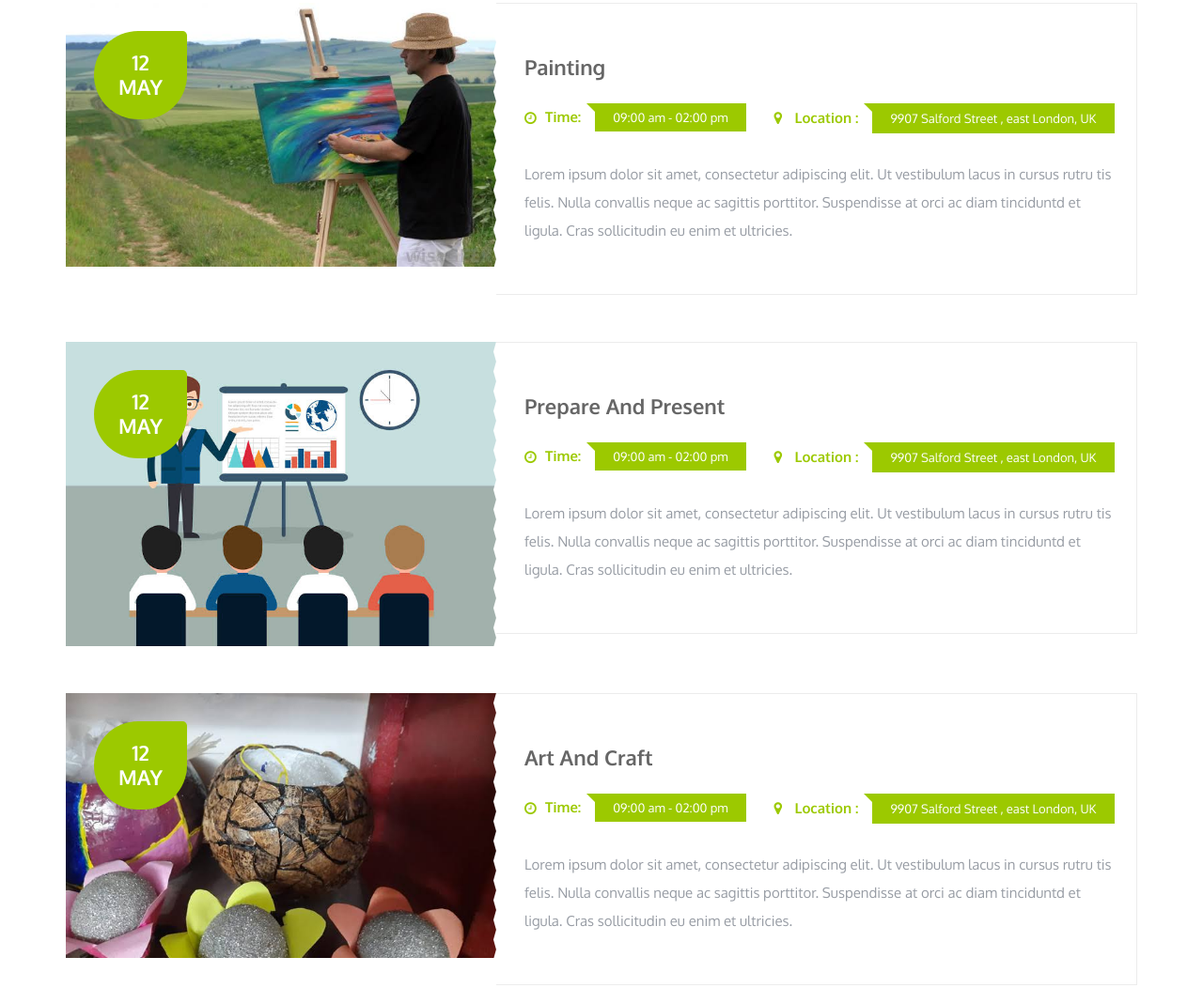
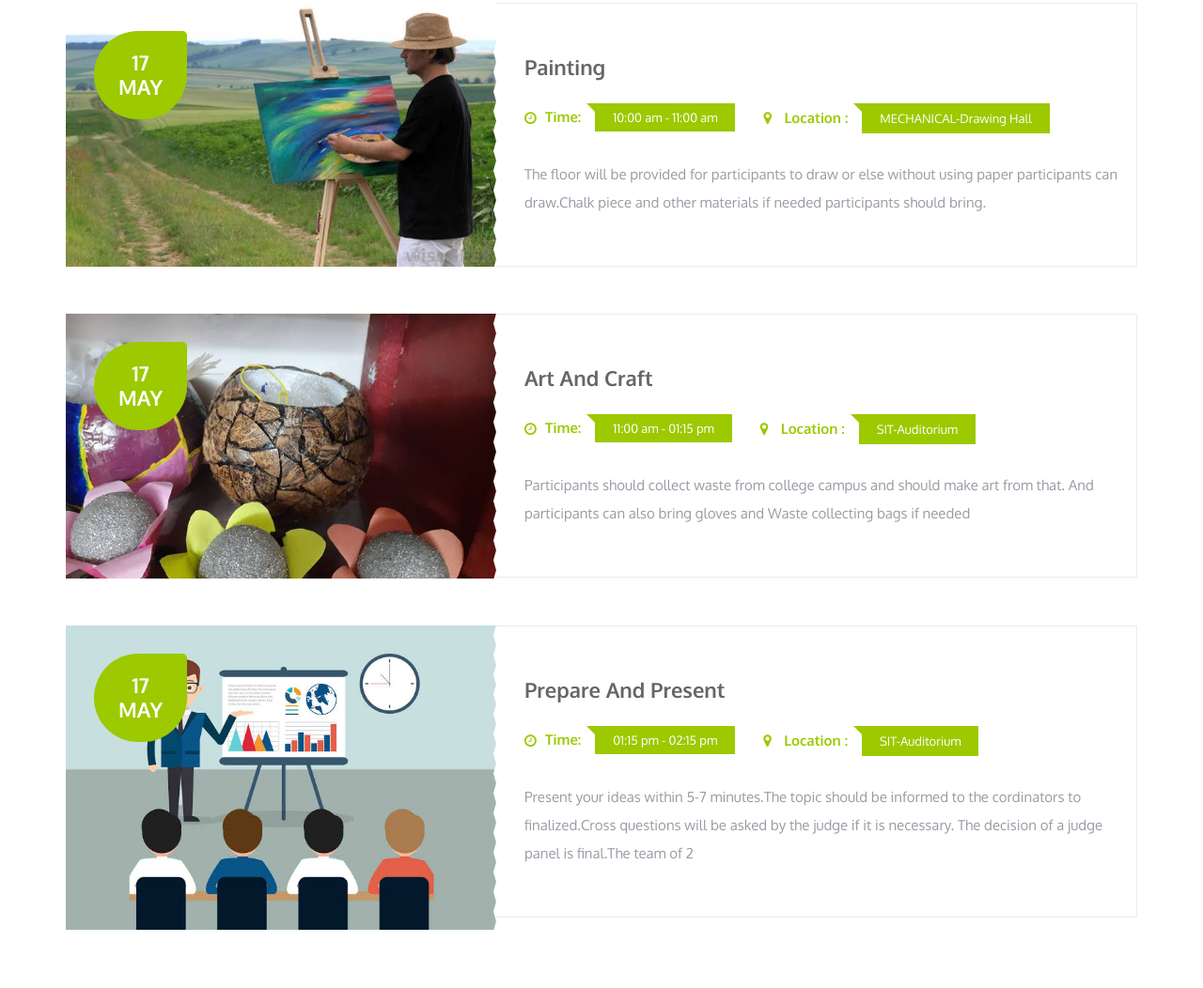
Before and after one commit to sitecoclub/ECOCLUB.com, a plain HTML site: page index.html in a window 1280 px wide. Shown: the part 2617-3669 px from the top of the page at 94% size. Drawn offline with Linux system fonts and the light colour scheme; some packages are replaced by stand-ins of ours; files whose address does not match are found by name.

Commit message:
Update index.html

```diff
--- a/index.html
+++ b/index.html
@@ -188,12 +188,6 @@
                                             </section>
                                         </div>
                                      </li>
-
-
-
-
-
-
                                 </ul>
                             </div>
                         </div>
@@ -318,66 +312,65 @@
                                     <li class="col-md-12">
                                         <figure>
                                             <a href="#"><img src="extra-images/modren-event-img3.jpeg" alt=""></a>
-                                            <time datetime="2022-05-12 20:00">12<br>MAY</time>
+                                            <time datetime="2022-05-12 20:00">17<br>MAY</time>
                                         </figure>
                                         <div class="environment-modren-event-text">
                                             <h3><a href="#">Painting</a></h3>
                                             <ul class="environment-event-option">
                                                 <li>
                                                     <i class="fa fa-clock-o"></i> Time:
-                                                    <time datetime="2022-05-12 20:00">09:00 am - 02:00 pm</time>
+                                                    <time datetime="2022-05-12 20:00">10:00 am - 11:00 am</time>
                                                 </li>
                                                 <li>
                                                     <i class="fa fa-map-marker"></i> Location :
-                                                    <p>9907 Salford Street , east London, UK</p>
+                                                    <p>MECHANICAL-Drawing Hall</p>
                                                 </li>
                                             </ul>
-                                            <p>Lorem ipsum dolor sit amet, consectetur adipiscing elit. Ut vestibulum lacus in cursus rutru tis felis. Nulla convallis neque ac sagittis porttitor. Suspendisse at orci ac diam tinciduntd et ligula. Cras sollicitudin
-                                                eu enim et ultricies.</p>
+                                            <p>The floor will be provided for participants to draw or else without using paper participants can draw.Chalk piece and other  materials if needed participants should bring.</p>
+                                        </div>
+                                    </li>
+                                                                        <li class="col-md-12">
+                                        <figure>
+                                            <a href="#"><img src="extra-images/modren-event-img1.jpeg" alt=""></a>
+                                            <time datetime="2022-05-17 20:00">17<br>MAY</time>
+                                        </figure>
+                                        <div class="environment-modren-event-text">
+                                            <h3><a href="event-detail.html">Art And Craft</a></h3>
+                                            <ul class="environment-event-option">
+                                                <li>
+                                                    <i class="fa fa-clock-o"></i> Time:
+                                                    <time datetime="2022-05-17 20:00">11:00 am - 01:15 pm</time>
+                                                </li>
+                                                <li>
+                                                    <i class="fa fa-map-marker"></i> Location :
+                                                    <p>SIT-Auditorium</p>
+                                                </li>
+                                            </ul>
+                                            <p>Participants should collect waste from college campus and should make art from that. And participants can also bring gloves and Waste collecting bags if needed</p>
                                         </div>
                                     </li>
                                     <li class="col-md-12">
                                         <figure>
                                             <a href="#"><img src="extra-images/modren-event-img2.jpeg" alt=""></a>
-                                            <time datetime="2022-05-12 20:00">12<br>MAY</time>
+                                            <time datetime="2022-05-17 20:00">17<br>MAY</time>
                                         </figure>
                                         <div class="environment-modren-event-text">
                                             <h3><a href="event-detail.html">Prepare And Present</a></h3>
                                             <ul class="environment-event-option">
                                                 <li>
                                                     <i class="fa fa-clock-o"></i> Time:
-                                                    <time datetime="2022-05-12 20:00">09:00 am - 02:00 pm</time>
+                                                    <time datetime="2022-05-12 20:00">01:15 pm - 02:15 pm</time>
                                                 </li>
                                                 <li>
                                                     <i class="fa fa-map-marker"></i> Location :
-                                                    <p>9907 Salford Street , east London, UK</p>
+                                                    <p>SIT-Auditorium</p>
                                                 </li>
                                             </ul>
-                                            <p>Lorem ipsum dolor sit amet, consectetur adipiscing elit. Ut vestibulum lacus in cursus rutru tis felis. Nulla convallis neque ac sagittis porttitor. Suspendisse at orci ac diam tinciduntd et ligula. Cras sollicitudin
-                                                eu enim et ultricies.</p>
+                                            <p>Present your ideas within 5-7 minutes.The topic should be informed to the cordinators to finalized.Cross questions will be asked by the judge if it is necessary.
+                                                The decision of a judge panel is final.The team of 2</p>
                                         </div>
                                     </li>
-                                    <li class="col-md-12">
-                                        <figure>
-                                            <a href="#"><img src="extra-images/modren-event-img1.jpeg" alt=""></a>
-                                            <time datetime="2022-05-12 20:00">12<br>MAY</time>
-                                        </figure>
-                                        <div class="environment-modren-event-text">
-                                            <h3><a href="event-detail.html">Art And Craft</a></h3>
-                                            <ul class="environment-event-option">
-                                                <li>
-                                                    <i class="fa fa-clock-o"></i> Time:
-                                                    <time datetime="2022-05-12 20:00">09:00 am - 02:00 pm</time>
-                                                </li>
-                                                <li>
-                                                    <i class="fa fa-map-marker"></i> Location :
-                                                    <p>9907 Salford Street , east London, UK</p>
-                                                </li>
-                                            </ul>
-                                            <p>Lorem ipsum dolor sit amet, consectetur adipiscing elit. Ut vestibulum lacus in cursus rutru tis felis. Nulla convallis neque ac sagittis porttitor. Suspendisse at orci ac diam tinciduntd et ligula. Cras sollicitudin
-                                                eu enim et ultricies.</p>
-                                        </div>
-                                    </li>
+
                                 </ul>
                                 <a href="https://forms.gle/WUdKDkZ1xrFnfcDq9" class="modren-event-btn">Register</a>
                             </div>
```
